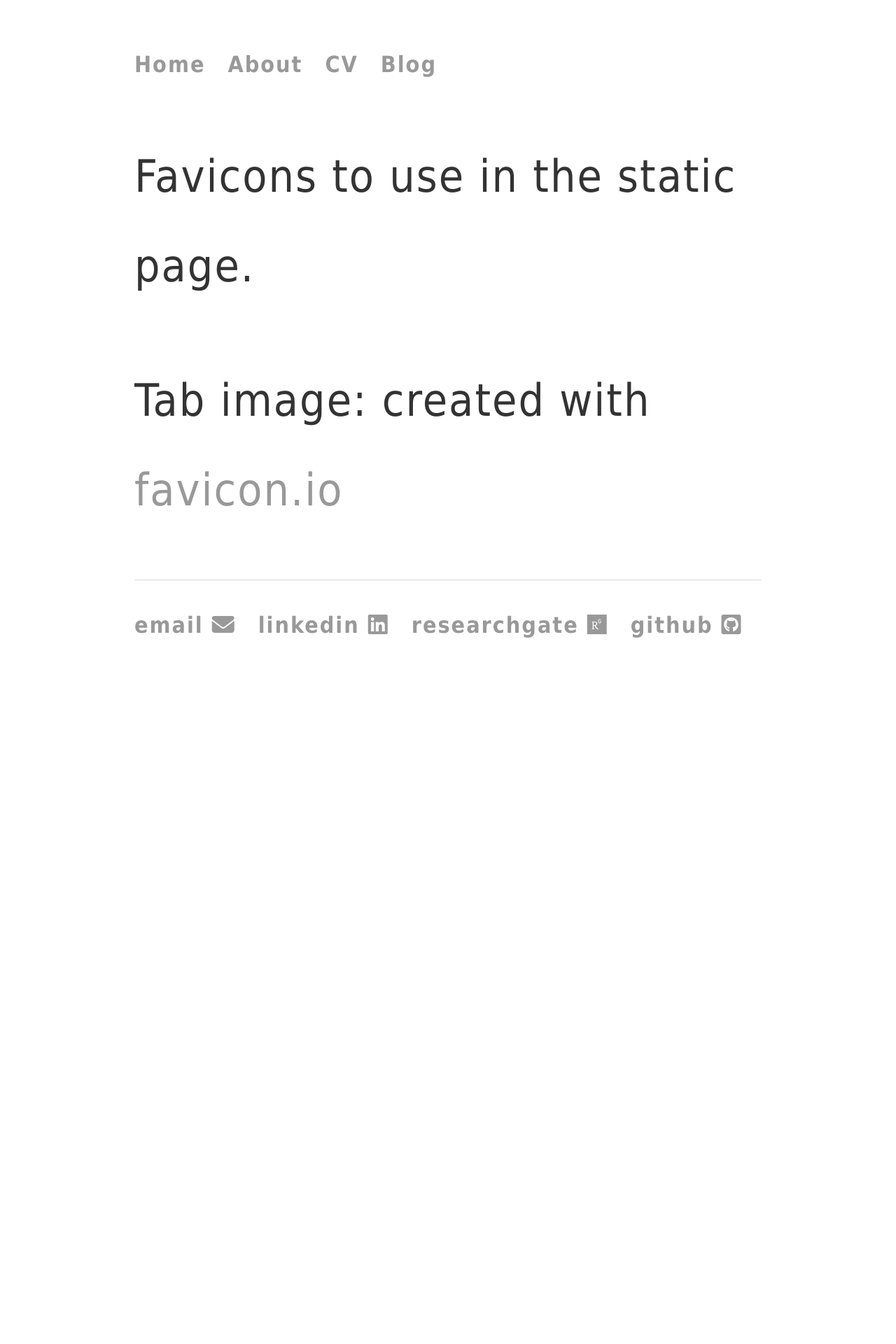
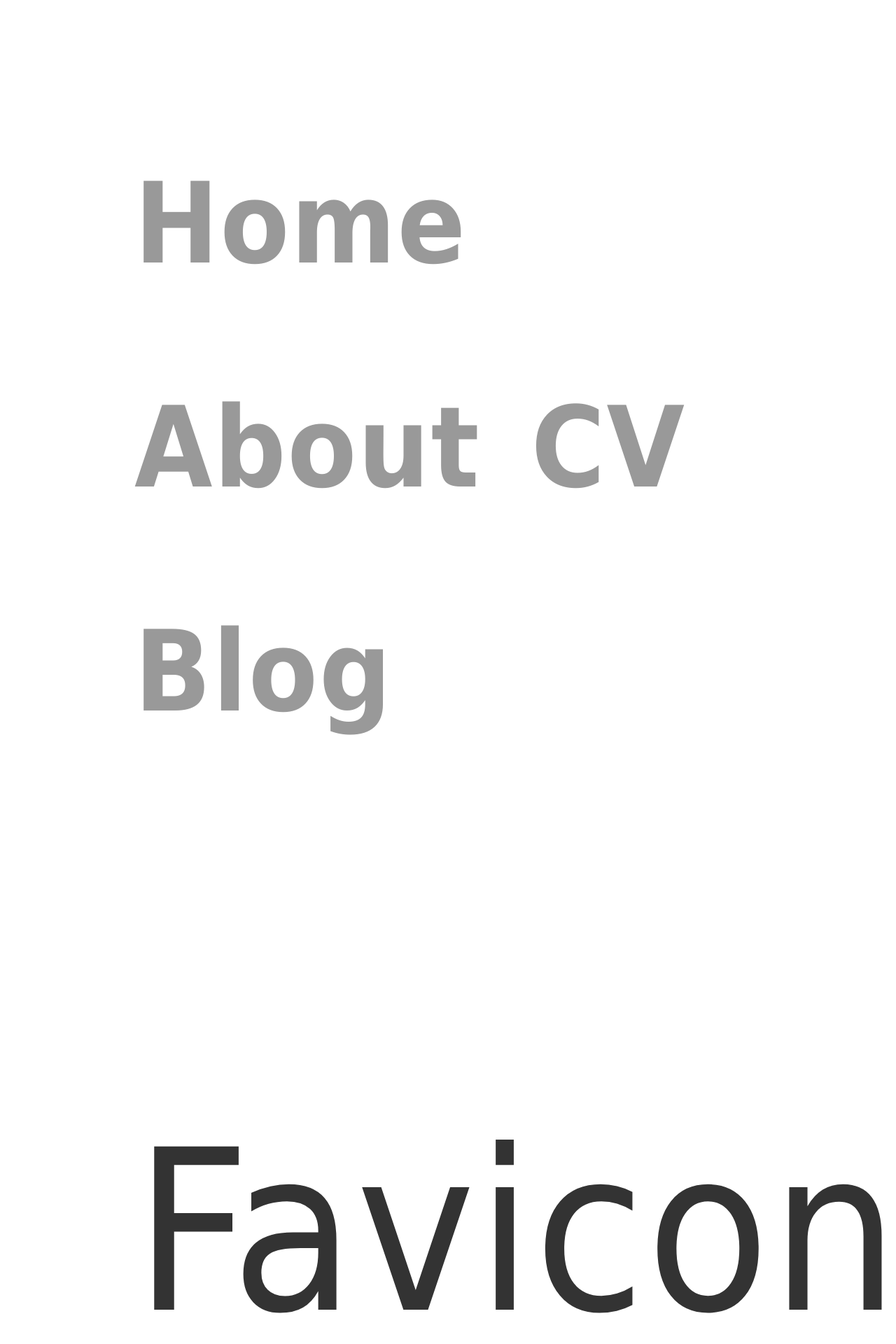
Before and after one commit to finerbrighterlighter/finerbrighterlighter.github.io, a Jekyll site: the page built from icon/readme.md, in a window 1280 px wide. Shown: the top 1920 px of the page at 70% size. Built offline with Jekyll 4.4.1, drawn with Linux system fonts in a browser that asks for light colours; nearby versions of some CDN libraries; our own code applies the rules of GitHub Pages for plain Markdown files; before the commit the page ends 985 px from its top, so only the background shows below that.

Commit message:
Update main.css

```diff
--- a/css/main.css
+++ b/css/main.css
@@ -2,7 +2,7 @@ body {
     margin: 60px auto;
     width: 70%;
     letter-spacing: 2px;
-    font-size: 2em;
+    font-size: 10em;
     line-height: 2em;
 }
 nav ul, footer ul {
```
